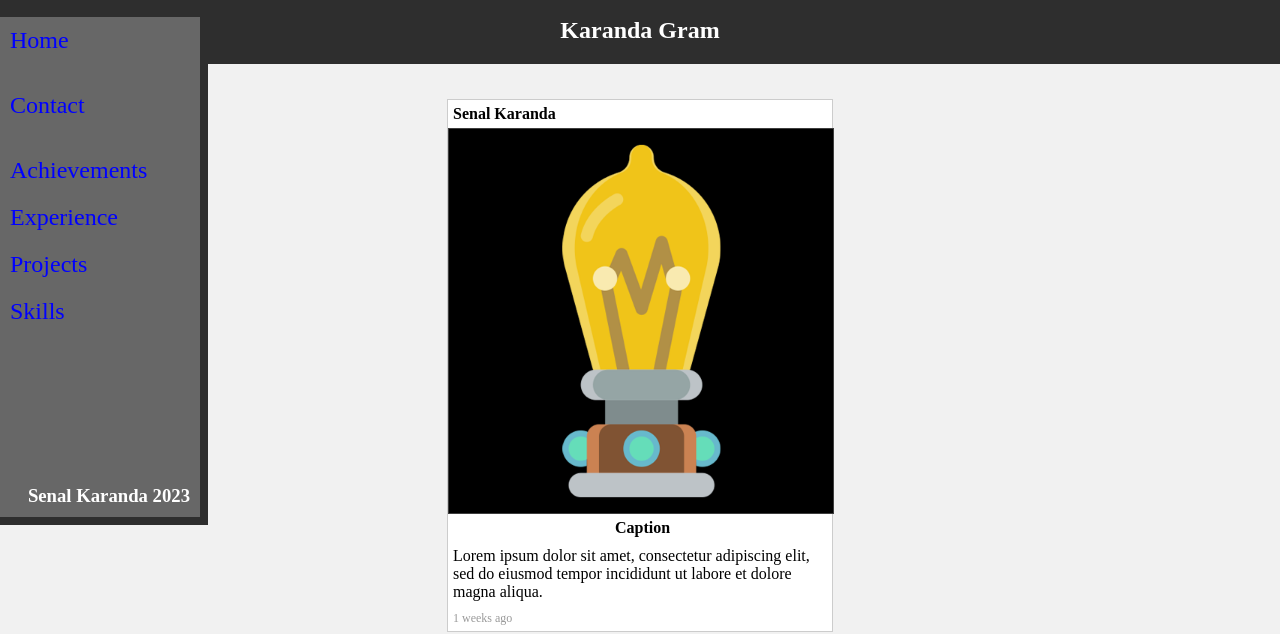
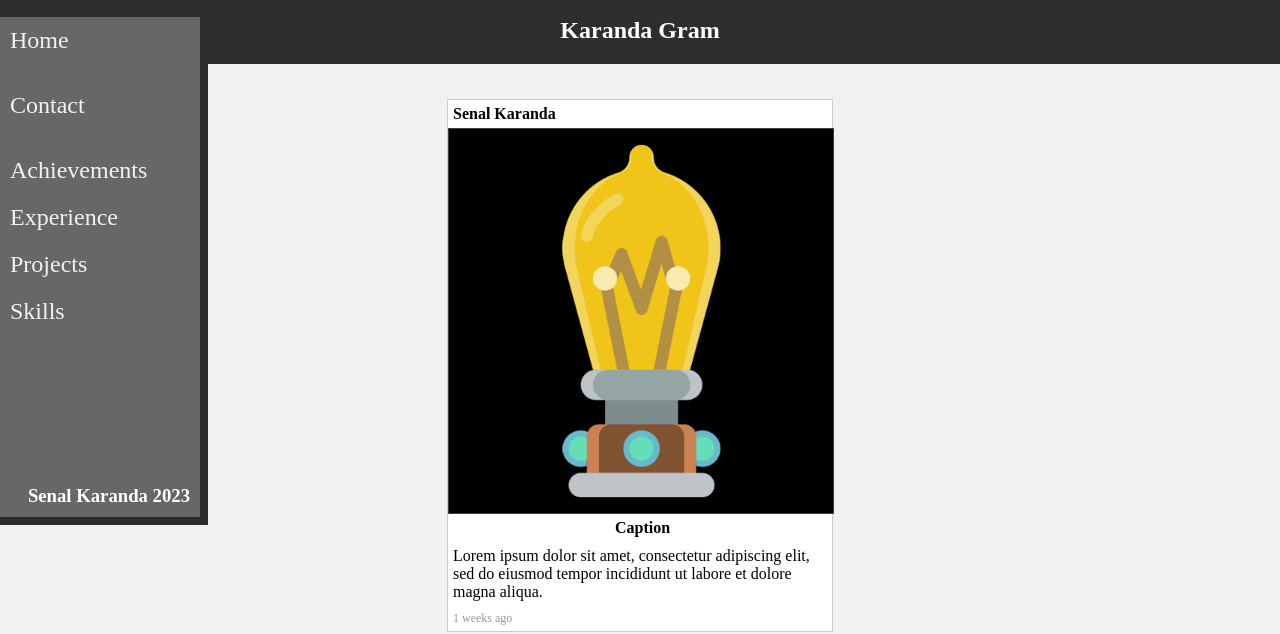
Before and after one commit to SenalKaranda/HTML-KarandaGram, a website built with Vite: page index.html in a window 1280 px wide. Shown: the part 191-825 px from the top of the page. Built offline with nearby package versions, Linux system fonts and the light colour scheme; files whose address does not match are found by name.

Commit message:
Updated Link Styling

```diff
--- a/css/style.css
+++ b/css/style.css
@@ -252,7 +252,7 @@ a {
 }
 
 a:link {
-  color: blue;
+  color: #f2f2f2;
 }
 
 a:visited {
```
